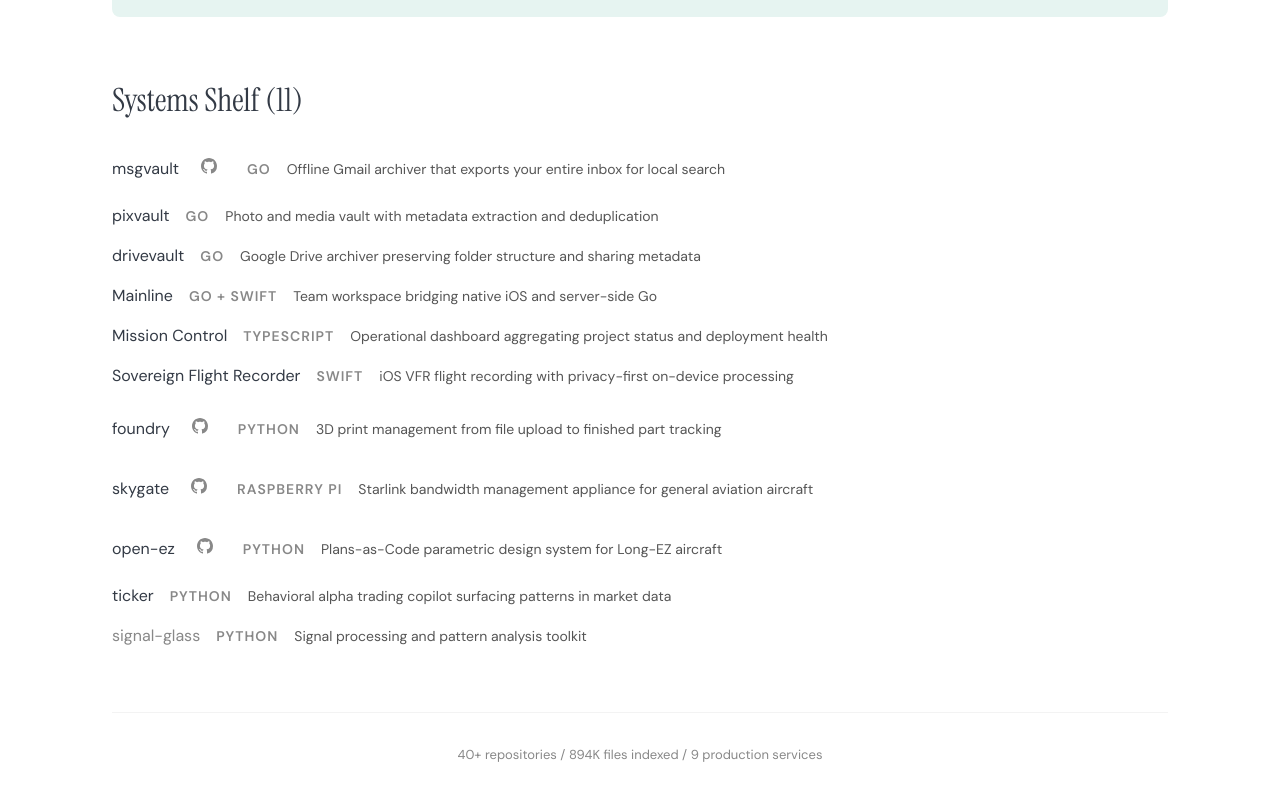
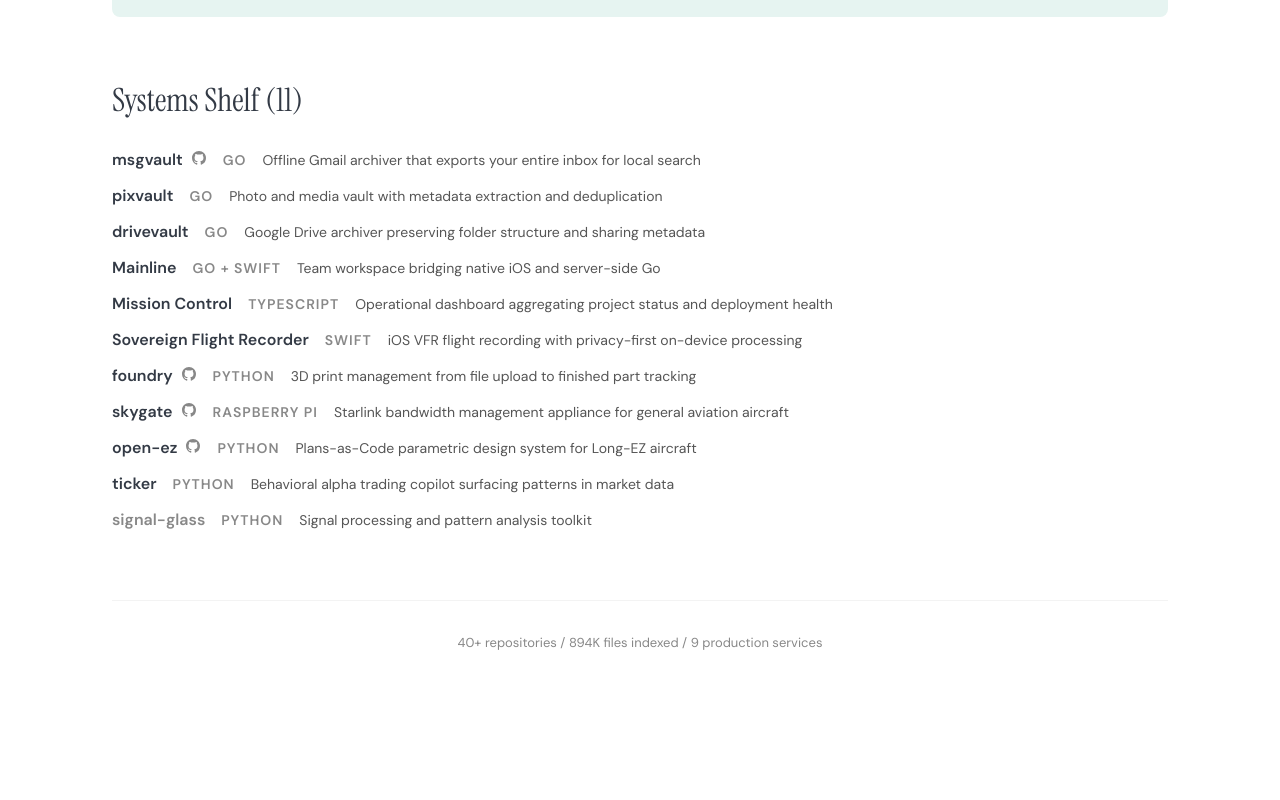
Before and after one commit to quartermint/quartermint-site, a Next.js app: page / in a window 1280 px wide. Shown: the part 1670-2470 px from the top of the page. After the commit the page ends 2434 px from the top, so only its background shows below. Built offline with nearby package versions, Linux system fonts and the light colour scheme.

Commit message:
fix(01-03): tighten shelf spacing, use pseudo-element touch targets
GitHub icon links used min-h/min-w-[44px] which blew out row spacing.
Now uses a pseudo-element overlay for the 44px touch target with no
layout impact. Shelf container tightened from space-y-4 to space-y-1.

```diff
--- a/app/page.tsx
+++ b/app/page.tsx
@@ -142,14 +142,14 @@ export default function Home() {
         <h2 className="font-display text-[32px] leading-[1.2] text-text mb-6">
           Systems Shelf ({shelfSystems.length})
         </h2>
-        <div className="space-y-4">
+        <div className="space-y-1">
           {shelfSystems.map((system) => (
             <div
               key={system.slug}
-              className="flex flex-col sm:flex-row sm:items-baseline gap-1 sm:gap-4"
+              className="flex flex-col sm:flex-row sm:items-baseline gap-1 sm:gap-4 py-1"
             >
-              <div className="flex items-baseline gap-2">
-                <span className={`font-body text-[16px] ${system.status === 'paused' ? 'text-text-faint' : 'text-text'}`}>
+              <div className="flex items-baseline gap-2 shrink-0">
+                <span className={`font-body text-[16px] font-semibold ${system.status === 'paused' ? 'text-text-faint' : 'text-text'}`}>
                   {system.name}
                 </span>
                 {system.isPublic && system.githubUrl && (
@@ -157,10 +157,12 @@ export default function Home() {
                     href={system.githubUrl}
                     target="_blank"
                     rel="noopener noreferrer"
-                    className="text-text-faint hover:text-text min-h-[44px] min-w-[44px] inline-flex items-center justify-center"
+                    className="text-text-faint hover:text-text relative inline-flex items-center justify-center w-4 h-4"
                     aria-label={`${system.name} on GitHub`}
                   >
-                    <svg width="16" height="16" viewBox="0 0 16 16" fill="currentColor" aria-hidden="true">
+                    {/* 44px touch target via pseudo-element, no layout impact */}
+                    <span className="absolute inset-0 -m-[14px]" aria-hidden="true" />
+                    <svg width="14" height="14" viewBox="0 0 16 16" fill="currentColor" aria-hidden="true">
                       <path d="M8 0C3.58 0 0 3.58 0 8c0 3.54 2.29 6.53 5.47 7.59.4.07.55-.17.55-.38 0-.19-.01-.82-.01-1.49-2.01.37-2.53-.49-2.69-.94-.09-.23-.48-.94-.82-1.13-.28-.15-.68-.52-.01-.53.63-.01 1.08.58 1.23.82.72 1.21 1.87.87 2.33.66.07-.52.28-.87.51-1.07-1.78-.2-3.64-.89-3.64-3.95 0-.87.31-1.59.82-2.15-.08-.2-.36-1.02.08-2.12 0 0 .67-.21 2.2.82.64-.18 1.32-.27 2-.27.68 0 1.36.09 2 .27 1.53-1.04 2.2-.82 2.2-.82.44 1.1.16 1.92.08 2.12.51.56.82 1.27.82 2.15 0 3.07-1.87 3.75-3.65 3.95.29.25.54.73.54 1.48 0 1.07-.01 1.93-.01 2.2 0 .21.15.46.55.38A8.013 8.013 0 0016 8c0-4.42-3.58-8-8-8z"/>
                     </svg>
                   </a>
```
